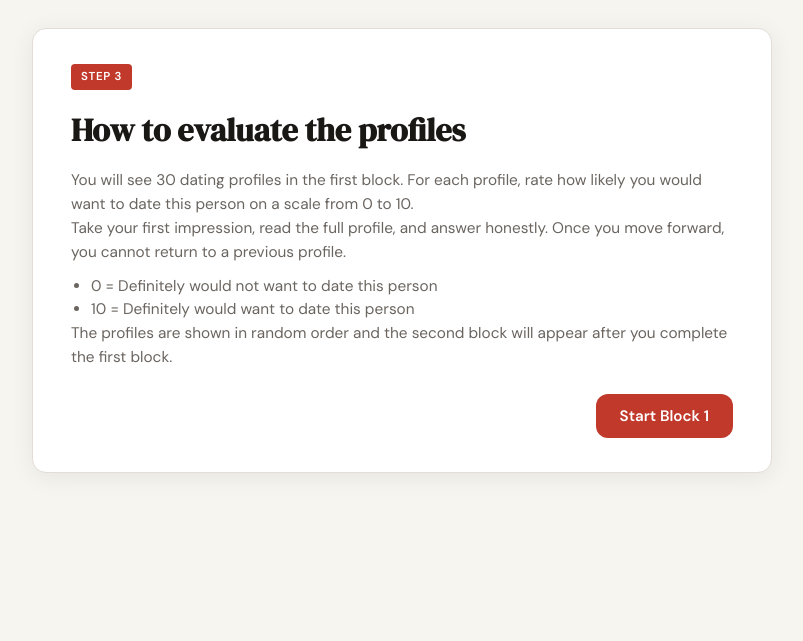
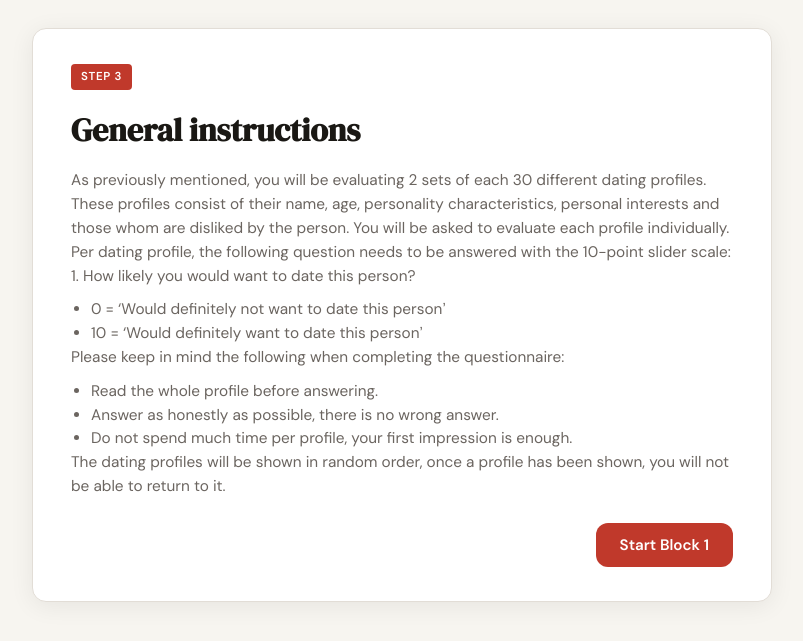
Before and after one commit to annemarijnc/Supercrunchers-group-project, a Flask app: template templates/instructions.html in a window 1280 px wide. Shown: the top 641 px of the page, without its empty margins (238-1041 px from the left). Run offline with Flask 3, Linux system fonts and the light colour scheme; the template is opened without the code that fills it, so the values that code supplies are empty.

Commit message:
updated instuctions

```diff
--- a/templates/instructions.html
+++ b/templates/instructions.html
@@ -3,14 +3,27 @@
 {% block content %}
 <section class="card">
   <span class="step-label">Step 3</span>
-  <h1>How to evaluate the profiles</h1>
-  <p>You will see 30 dating profiles in the first block. For each profile, rate how likely you would want to date this person on a scale from 0 to 10.</p>
-  <p>Take your first impression, read the full profile, and answer honestly. Once you move forward, you cannot return to a previous profile.</p>
+  <h1>General instructions</h1>
+  <p>As previously mentioned, you will be evaluating 2 sets of each 30 different dating profiles. These profiles consist
+  of their name, age, personality characteristics, personal interests and those whom are disliked by the person. You
+  will be asked to evaluate each profile individually.</p>
+
+  <p>Per dating profile, the following question needs to be answered with the 10-point slider scale:</p>
+  <p>1. How likely you would want to date this person?</p>
   <ul>
-    <li>0 = Definitely would not want to date this person</li>
-    <li>10 = Definitely would want to date this person</li>
+    <li>0 = ‘Would definitely not want to date this personʼ</li>
+    <li>10 = ‘Would definitely want to date this personʼ</li>
   </ul>
-  <p>The profiles are shown in random order and the second block will appear after you complete the first block.</p>
+
+  <p>Please keep in mind the following when completing the questionnaire:</p>
+  <ul>
+    <li>Read the whole profile before answering.</li>
+    <li>Answer as honestly as possible, there is no wrong answer.</li>
+    <li>Do not spend much time per profile, your first impression is enough.</li>
+  </ul>
+
+  <p>The dating profiles will be shown in random order, once a profile has been shown, you will not be able to return to
+  it.</p>
 
   <form method="POST">
     <div class="nav-row">
```
